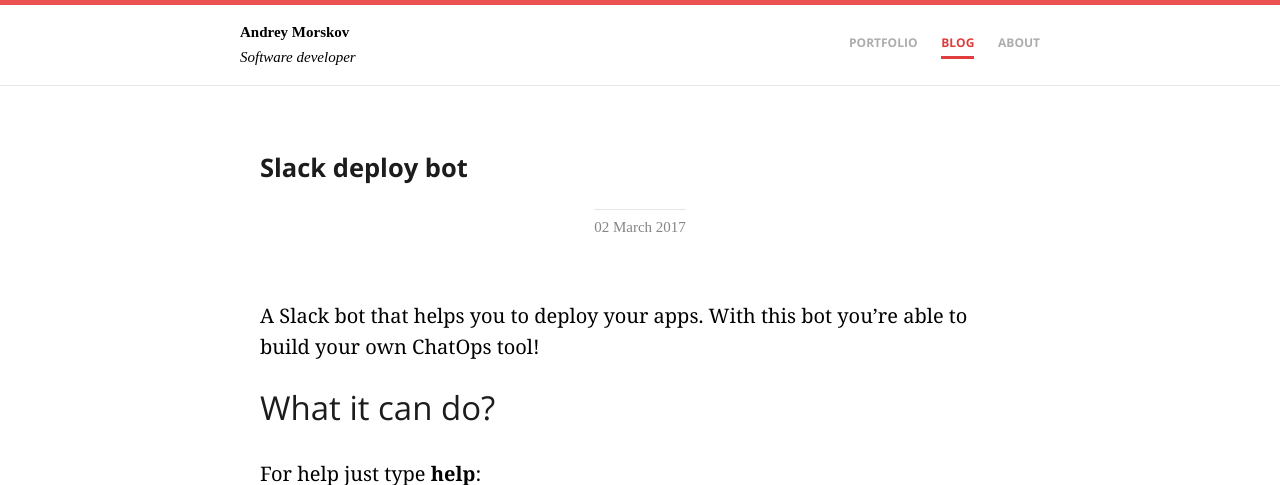
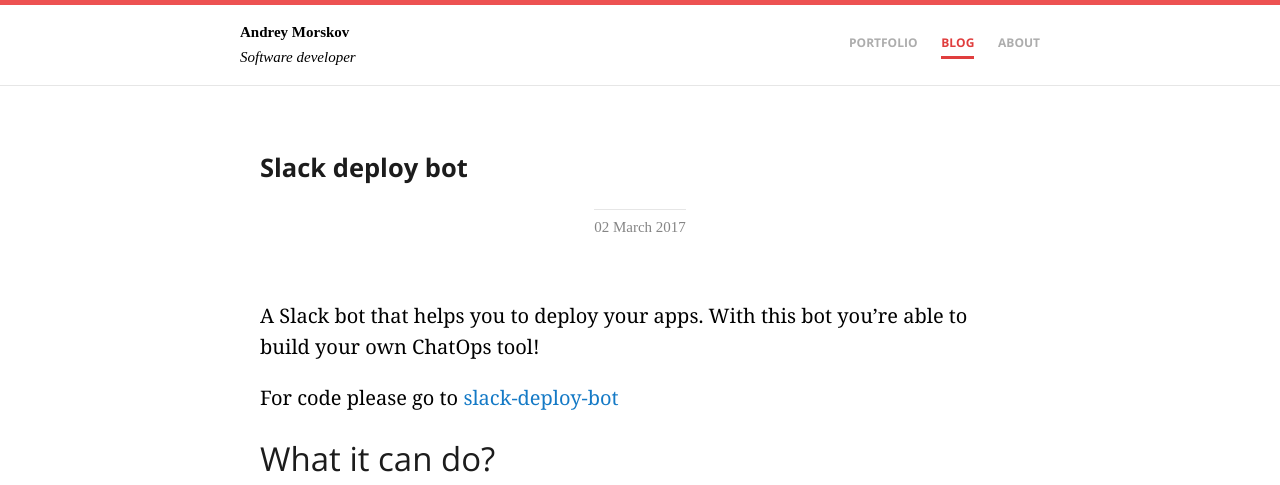
Before and after one commit to accessd/accessd.github.io, a Jekyll site: the page built from _posts/2017-03-02-slack-deploy-bot.md, in a window 1280 px wide and 900 px high, cut to the strip 0-485 px from the top of the window. Built offline with Jekyll 4.4.1, drawn with Linux system fonts in a browser that asks for light colours; nearby versions of some CDN libraries; some web fonts are replaced; comment, search, counter and statistics services are not loaded.

Commit message:
update post

```diff
--- a/_posts/2017-03-02-slack-deploy-bot.md
+++ b/_posts/2017-03-02-slack-deploy-bot.md
@@ -10,6 +10,8 @@
 
 A Slack bot that helps you to deploy your apps.
 With this bot you're able to build your own ChatOps tool!
+
+For code please go to [slack-deploy-bot](https://github.com/accessd/slack-deploy-bot)
 
 ## What it can do?
 
```
